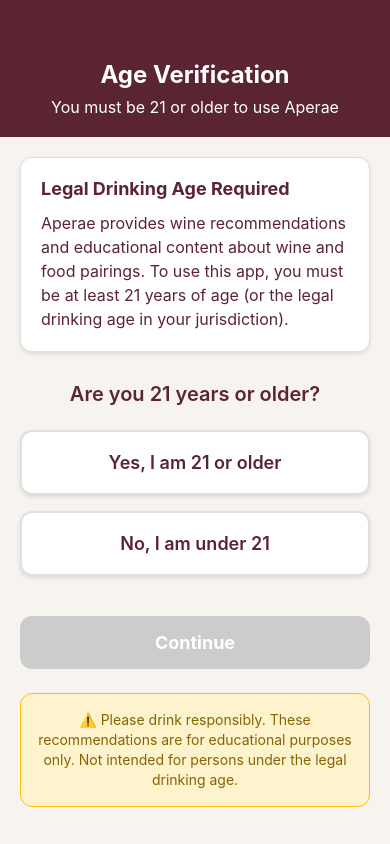
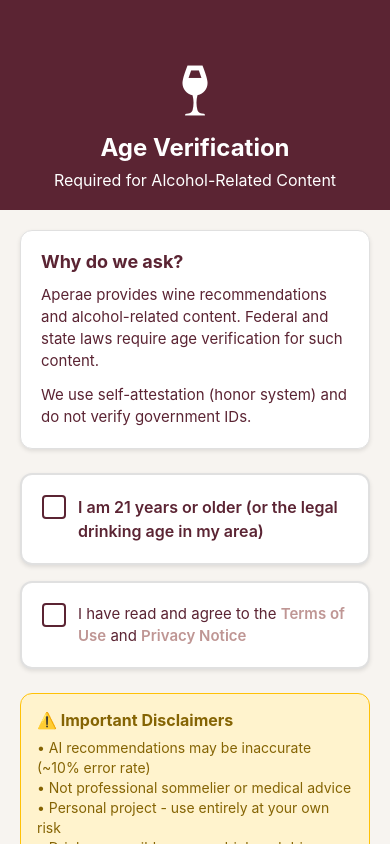
Before and after one commit to ramyyabouseif-source/aperae-beta, a React Native app: screen / in a window 390 px wide. Built offline with nearby package versions, Linux system fonts and the light colour scheme; no server answers.

Commit message:
Update AgeVerificationScreen and add data deletion process documentation
- Update AgeVerificationScreen component
- Add DATA_DELETION_PROCESS.md documentation

```diff
--- a/src/screens/AgeVerificationScreen.tsx
+++ b/src/screens/AgeVerificationScreen.tsx
@@ -1,62 +1,56 @@
 import { useState } from 'react';
-import { View, Text, StyleSheet, TouchableOpacity, Alert } from 'react-native';
+import { View, Text, StyleSheet, TouchableOpacity, Alert, ScrollView } from 'react-native';
+import { MaterialCommunityIcons } from '@expo/vector-icons';
 import { AgeVerificationService } from '../services/ageVerificationService';
 import { LEGAL_CONFIG } from '../config/legal';
 
 interface AgeVerificationScreenProps {
   onVerified: () => void;
+  onTermsPress?: () => void;
+  onPrivacyPress?: () => void;
 }
 
 const LEGAL_DRINKING_AGE = 21;
 
-export default function AgeVerificationScreen({ onVerified }: AgeVerificationScreenProps) {
-  const [selectedAge, setSelectedAge] = useState<number | null>(null);
+export default function AgeVerificationScreen({
+  onVerified,
+  onTermsPress,
+  onPrivacyPress
+}: AgeVerificationScreenProps) {
+  const [isAgeConfirmed, setIsAgeConfirmed] = useState(false);
+  const [agreedToTerms, setAgreedToTerms] = useState(false);
   const [isVerifying, setIsVerifying] = useState(false);
 
-  const handleVerify = async () => {
-    if (isVerifying) return; // Prevent double-clicks
+  const handleContinue = async () => {
+    if (isVerifying) return;
 
-    if (!selectedAge) {
-      Alert.alert('Required', 'Please confirm your age to continue.');
+    if (!isAgeConfirmed) {
+      Alert.alert('Required', 'Please confirm you are 21 or older to continue.');
       return;
     }
 
-    if (selectedAge < LEGAL_DRINKING_AGE) {
-      Alert.alert(
-        'Age Restriction',
-        `You must be ${LEGAL_DRINKING_AGE} or older to use ${LEGAL_CONFIG.appName}. This app provides wine recommendations for individuals of legal drinking age only.`,
-        [
-          {
-            text: 'OK',
-            style: 'default',
-          },
-        ]
-      );
+    if (!agreedToTerms) {
+      Alert.alert('Required', 'Please accept the Terms of Use and Privacy Notice to continue.');
       return;
     }
 
     setIsVerifying(true);
     try {
-      // Store age verification using the service
-      await AgeVerificationService.verifyAge(selectedAge);
-      // Call onVerified immediately - don't wait, let parent handle state
-      // The parent will set state optimistically for immediate UI update
+      await AgeVerificationService.verifyAge(LEGAL_DRINKING_AGE);
       onVerified();
     } catch (error) {
       console.error('Error storing age verification:', error);
-      // Still proceed if local storage succeeded (backend failure is non-blocking)
-      // Check if local storage at least worked
+
       try {
         const verified = await AgeVerificationService.isAgeVerified();
         if (verified) {
-          // Local storage succeeded, proceed anyway
           onVerified();
         } else {
-          Alert.alert('Error', 'Failed to save age verification. Please try again.');
+          Alert.alert('Error', 'Failed to save verification. Please try again.');
           setIsVerifying(false);
         }
       } catch (checkError) {
-        Alert.alert('Error', 'Failed to save age verification. Please try again.');
+        Alert.alert('Error', 'Failed to save verification. Please try again.');
         setIsVerifying(false);
       }
     }
@@ -65,75 +59,113 @@
   return (
     <View style={styles.container}>
       <View style={styles.header}>
+        <MaterialCommunityIcons name="glass-wine" size={60} color="#fff" />
         <Text style={styles.title}>Age Verification</Text>
         <Text style={styles.subtitle}>
-          You must be {LEGAL_DRINKING_AGE} or older to use {LEGAL_CONFIG.appName}
+          Required for Alcohol-Related Content
         </Text>
       </View>
 
+      <ScrollView style={styles.scrollView} contentContainerStyle={styles.scrollContent}>
         <View style={styles.content}>
+          {/* Why We Ask */}
           <View style={styles.infoCard}>
-          <Text style={styles.infoTitle}>Legal Drinking Age Required</Text>
+            <Text style={styles.infoTitle}>Why do we ask?</Text>
             <Text style={styles.infoText}>
-            {LEGAL_CONFIG.appName} provides wine recommendations and educational content about wine and food pairings.
-            To use this app, you must be at least {LEGAL_DRINKING_AGE} years of age (or the legal drinking age in your jurisdiction).
+              {LEGAL_CONFIG.appName} provides wine recommendations and alcohol-related content.
+              Federal and state laws require age verification for such content.
+            </Text>
+            <Text style={[styles.infoText, styles.infoTextSpacing]}>
+              We use self-attestation (honor system) and do not verify government IDs.
             </Text>
           </View>
 
-        <Text style={styles.question}>Are you {LEGAL_DRINKING_AGE} years or older?</Text>
+          {/* Age Confirmation */}
+          <TouchableOpacity
+            style={[styles.ageButton, isAgeConfirmed && styles.ageButtonSelected]}
+            onPress={() => setIsAgeConfirmed(!isAgeConfirmed)}
+            activeOpacity={0.7}
+          >
+            <View style={styles.checkboxContainer}>
+              <View style={[styles.checkbox, isAgeConfirmed && styles.checkboxChecked]}>
+                {isAgeConfirmed && <Text style={styles.checkmark}>✓</Text>}
+              </View>
+              <Text style={styles.ageButtonText}>
+                I am 21 years or older (or the legal drinking age in my area)
+              </Text>
+            </View>
+          </TouchableOpacity>
 
-        <View style={styles.buttonContainer}>
+          {/* Terms Acceptance */}
+          <TouchableOpacity
+            style={[styles.termsButton, agreedToTerms && styles.termsButtonSelected]}
+            onPress={() => setAgreedToTerms(!agreedToTerms)}
+            activeOpacity={0.7}
+          >
+            <View style={styles.checkboxContainer}>
+              <View style={[styles.checkbox, agreedToTerms && styles.checkboxChecked]}>
+                {agreedToTerms && <Text style={styles.checkmark}>✓</Text>}
+              </View>
+              <View style={styles.termsTextContainer}>
+                <Text style={styles.termsText}>
+                  I have read and agree to the{' '}
+                  {onTermsPress ? (
+                    <Text style={styles.link} onPress={onTermsPress}>
+                      Terms of Use
+                    </Text>
+                  ) : (
+                    <Text style={styles.linkText}>Terms of Use</Text>
+                  )}
+                  {' '}and{' '}
+                  {onPrivacyPress ? (
+                    <Text style={styles.link} onPress={onPrivacyPress}>
+                      Privacy Notice
+                    </Text>
+                  ) : (
+                    <Text style={styles.linkText}>Privacy Notice</Text>
+                  )}
+                </Text>
+              </View>
+            </View>
+          </TouchableOpacity>
+
+          {/* Important Disclaimers */}
+          <View style={styles.disclaimerContainer}>
+            <Text style={styles.disclaimerTitle}>⚠️ Important Disclaimers</Text>
+            <Text style={styles.disclaimerText}>
+              • AI recommendations may be inaccurate (~10% error rate){'\n'}
+              • Not professional sommelier or medical advice{'\n'}
+              • Personal project - use entirely at your own risk{'\n'}
+              • Drink responsibly - never drink and drive{'\n'}
+              • If you're under 21, you may not use this app
+            </Text>
+          </View>
+
+          {/* Continue Button */}
           <TouchableOpacity
             style={[
-              styles.ageButton,
-              selectedAge === LEGAL_DRINKING_AGE && styles.ageButtonSelected,
+              styles.continueButton,
+              (!isAgeConfirmed || !agreedToTerms || isVerifying) && styles.continueButtonDisabled
             ]}
-            onPress={() => setSelectedAge(LEGAL_DRINKING_AGE)}
+            onPress={handleContinue}
+            disabled={!isAgeConfirmed || !agreedToTerms || isVerifying}
+            activeOpacity={0.8}
           >
-            <Text style={[
-              styles.ageButtonText,
-              selectedAge === LEGAL_DRINKING_AGE && styles.ageButtonTextSelected,
-            ]}>
-              Yes, I am {LEGAL_DRINKING_AGE} or older
+            <Text style={styles.continueButtonText}>
+              {isVerifying ? 'Please wait...' : 'I Agree & Continue'}
             </Text>
           </TouchableOpacity>
 
-          <TouchableOpacity
-            style={[
-              styles.ageButton,
-              selectedAge !== null && selectedAge < LEGAL_DRINKING_AGE && styles.ageButtonSelected,
-            ]}
-            onPress={() => setSelectedAge(17)}
-            activeOpacity={0.7}
-          >
-            <Text style={[
-              styles.ageButtonText,
-              selectedAge !== null && selectedAge < LEGAL_DRINKING_AGE && styles.ageButtonTextSelected,
-            ]}>
-              No, I am under {LEGAL_DRINKING_AGE}
-            </Text>
-          </TouchableOpacity>
-        </View>
-
-        <TouchableOpacity
-          style={[styles.verifyButton, (!selectedAge || isVerifying) && styles.verifyButtonDisabled]}
-          onPress={handleVerify}
-          onPressIn={handleVerify}
-          disabled={!selectedAge || isVerifying}
-          activeOpacity={0.8}
-        >
-          <Text style={styles.verifyButtonText}>
-            {isVerifying ? 'Verifying...' : 'Continue'}
-          </Text>
-        </TouchableOpacity>
-
-        <View style={styles.disclaimerContainer}>
-          <Text style={styles.disclaimerText}>
-            ⚠️ Please drink responsibly. These recommendations are for educational purposes only.
-            Not intended for persons under the legal drinking age.
+          {/* Help Resources */}
+          <View style={styles.helpContainer}>
+            <Text style={styles.helpTitle}>Need Help?</Text>
+            <Text style={styles.helpText}>
+              For alcohol-related concerns:{'\n'}
+              SAMHSA Hotline: 1-800-662-4357 (24/7, free, confidential)
             </Text>
           </View>
         </View>
+      </ScrollView>
     </View>
   );
 }
@@ -146,13 +178,14 @@
   header: {
     backgroundColor: '#5B2433', // Dark tone background
     padding: 20,
-    paddingTop: 60, // Push header down to prevent cutoff
+    paddingTop: 60,
     alignItems: 'center',
   },
   title: {
     fontSize: 24,
     fontWeight: 'bold',
     color: '#fff',
+    marginTop: 12,
     marginBottom: 8,
   },
   subtitle: {
@@ -160,15 +193,20 @@
     color: '#fff',
     textAlign: 'center',
   },
+  scrollView: {
+    flex: 1,
+  },
+  scrollContent: {
+    flexGrow: 1,
+  },
   content: {
-    flex: 1,
     padding: 20,
   },
   infoCard: {
     backgroundColor: '#FFFFFF',
     borderRadius: 12,
     padding: 20,
-    marginBottom: 30,
+    marginBottom: 24,
     borderWidth: 1,
     borderColor: '#E0E0E0',
     shadowColor: '#000',
@@ -180,23 +218,16 @@
   infoTitle: {
     fontSize: 18,
     fontWeight: 'bold',
-    color: '#5B2433',
+    color: '#5B2433', // Dark tone text
     marginBottom: 12,
   },
   infoText: {
-    fontSize: 16,
-    color: '#5B2433',
-    lineHeight: 24,
+    fontSize: 15,
+    color: '#5B2433', // Dark tone text
+    lineHeight: 22,
   },
-  question: {
-    fontSize: 20,
-    fontWeight: '600',
-    color: '#5B2433',
-    textAlign: 'center',
-    marginBottom: 24,
-  },
-  buttonContainer: {
-    marginBottom: 24,
+  infoTextSpacing: {
+    marginTop: 12,
   },
   ageButton: {
     backgroundColor: '#FFFFFF',
@@ -205,7 +236,6 @@
     marginBottom: 16,
     borderWidth: 2,
     borderColor: '#E0E0E0',
-    alignItems: 'center',
     shadowColor: '#000',
     shadowOffset: { width: 0, height: 2 },
     shadowOpacity: 0.1,
@@ -213,23 +243,94 @@
     elevation: 2,
   },
   ageButtonSelected: {
-    borderColor: '#5B2433',
+    borderColor: '#5B2433', // Dark tone
     backgroundColor: '#FFF5F5',
-    shadowOpacity: 0.2,
-    shadowRadius: 6,
-    elevation: 4,
+  },
+  termsButton: {
+    backgroundColor: '#FFFFFF',
+    borderRadius: 12,
+    padding: 20,
+    marginBottom: 24,
+    borderWidth: 2,
+    borderColor: '#E0E0E0',
+    shadowColor: '#000',
+    shadowOffset: { width: 0, height: 2 },
+    shadowOpacity: 0.1,
+    shadowRadius: 4,
+    elevation: 2,
+  },
+  termsButtonSelected: {
+    borderColor: '#5B2433', // Dark tone
+    backgroundColor: '#FFF5F5',
+  },
+  checkboxContainer: {
+    flexDirection: 'row',
+    alignItems: 'flex-start',
+  },
+  checkbox: {
+    width: 24,
+    height: 24,
+    borderWidth: 2,
+    borderColor: '#5B2433', // Dark tone
+    borderRadius: 4,
+    marginRight: 12,
+    alignItems: 'center',
+    justifyContent: 'center',
+    flexShrink: 0,
+  },
+  checkboxChecked: {
+    backgroundColor: '#5B2433', // Dark tone
+  },
+  checkmark: {
+    color: '#fff',
+    fontSize: 16,
+    fontWeight: 'bold',
   },
   ageButtonText: {
-    fontSize: 18,
-    color: '#5B2433',
+    fontSize: 16,
+    color: '#5B2433', // Dark tone text
+    fontWeight: '600',
+    flex: 1,
+    lineHeight: 24,
+  },
+  termsTextContainer: {
+    flex: 1,
+  },
+  termsText: {
+    fontSize: 15,
+    color: '#5B2433', // Dark tone text
+    lineHeight: 22,
+  },
+  link: {
+    color: '#BF9694', // Metallic accent
+    textDecorationLine: 'underline',
     fontWeight: '600',
   },
-  ageButtonTextSelected: {
-    color: '#5B2433',
+  linkText: {
+    color: '#BF9694', // Metallic accent
+    fontWeight: '600',
+  },
+  disclaimerContainer: {
+    backgroundColor: '#FFF3CD',
+    borderRadius: 12,
+    padding: 16,
+    marginBottom: 24,
+    borderWidth: 1,
+    borderColor: '#FFC107',
+  },
+  disclaimerTitle: {
+    fontSize: 16,
     fontWeight: 'bold',
+    color: '#856404',
+    marginBottom: 8,
   },
-  verifyButton: {
-    backgroundColor: '#5B2433',
+  disclaimerText: {
+    fontSize: 14,
+    color: '#856404',
+    lineHeight: 20,
+  },
+  continueButton: {
+    backgroundColor: '#5B2433', // Dark tone
     borderRadius: 12,
     paddingVertical: 16,
     paddingHorizontal: 32,
@@ -241,27 +342,32 @@
     shadowRadius: 6,
     elevation: 4,
   },
-  verifyButtonDisabled: {
+  continueButtonDisabled: {
     backgroundColor: '#CCCCCC',
     shadowOpacity: 0,
     elevation: 0,
   },
-  verifyButtonText: {
+  continueButtonText: {
     color: '#FFFFFF',
     fontSize: 18,
     fontWeight: 'bold',
   },
-  disclaimerContainer: {
-    backgroundColor: '#FFF3CD',
+  helpContainer: {
+    backgroundColor: 'rgba(191, 150, 148, 0.15)', // Light metallic accent background
     borderRadius: 12,
     padding: 16,
     borderWidth: 1,
-    borderColor: '#FFC107',
+    borderColor: 'rgba(191, 150, 148, 0.3)', // Metallic accent border
   },
-  disclaimerText: {
+  helpTitle: {
     fontSize: 14,
-    color: '#856404',
-    textAlign: 'center',
-    lineHeight: 20,
+    fontWeight: 'bold',
+    color: '#5B2433', // Dark tone text
+    marginBottom: 8,
+  },
+  helpText: {
+    fontSize: 13,
+    color: '#5B2433', // Dark tone text
+    lineHeight: 18,
   },
 });
```
Also changed, not shown: 1 other file (tests, documents, lock files or other folders). Lines whose indentation alone changed are shown as unchanged.
